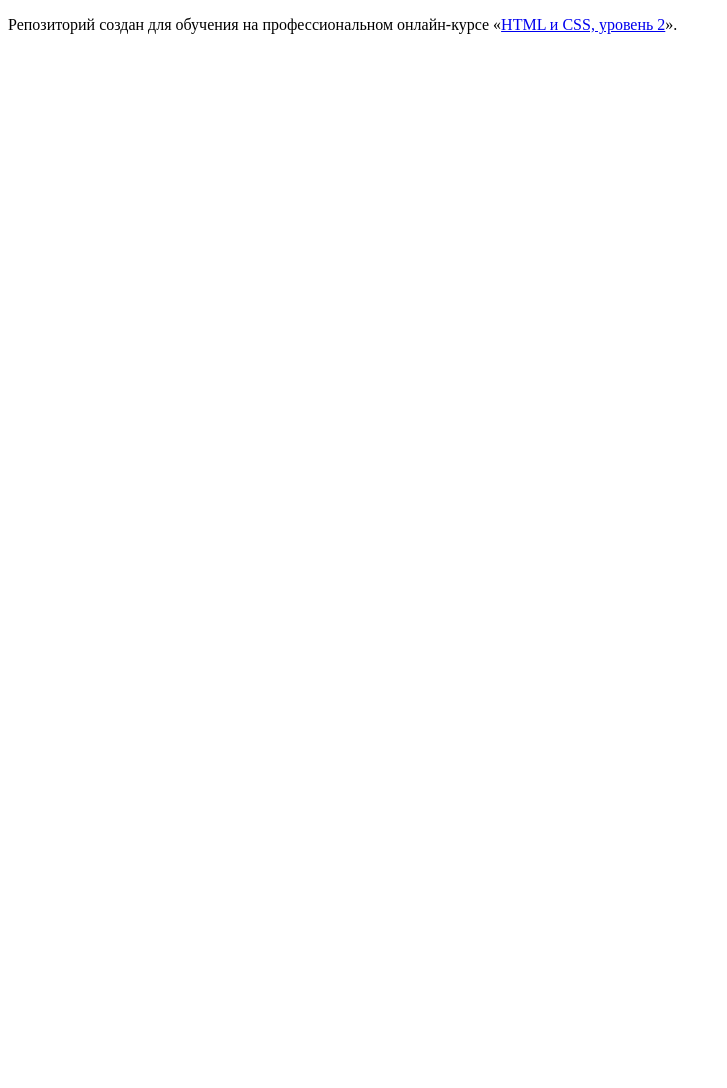
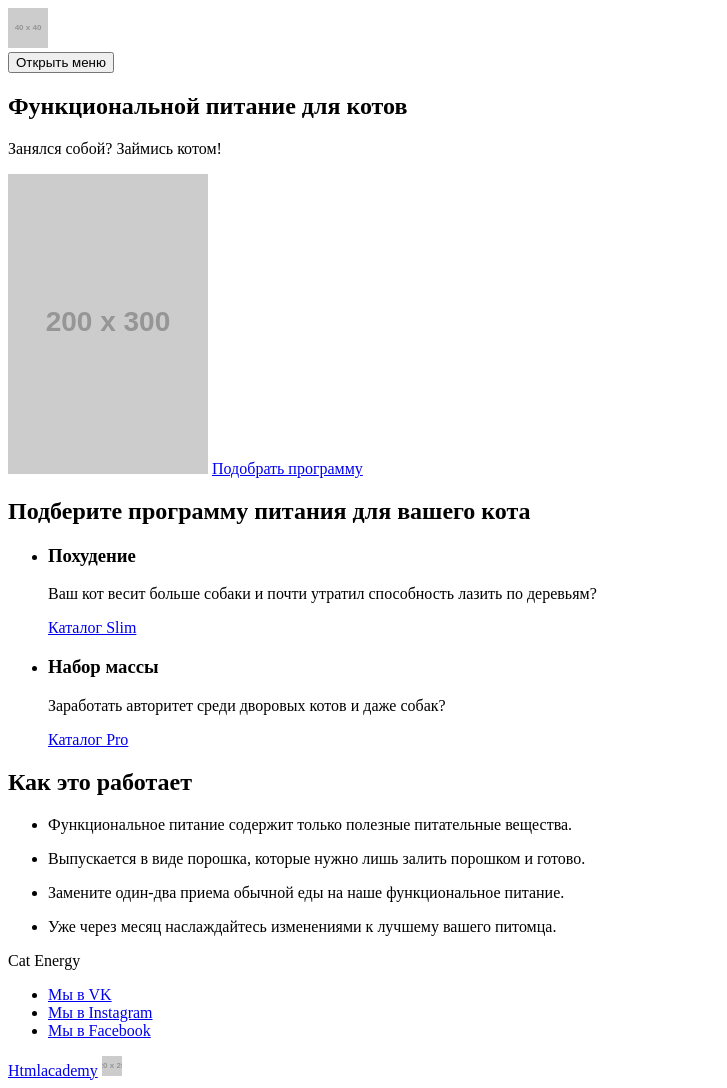
Before and after one commit to icekimi23/321293-cat-energy-18, a website: page source/index.html in a window 1280 px wide. Shown: the whole page, without its empty margins (0-727 px from the left). Before the commit the page ends 800 px from the top, so only its background shows below. Drawn offline with Linux system fonts and the light colour scheme; placeholder pictures from the web are drawn by us.

Commit message:
module2-task1: Разметка стартовой страницы

```diff
--- a/source/index.html
+++ b/source/index.html
@@ -5,8 +5,93 @@
     <title>HTML Academy: Кэт энерджи</title>
   </head>
   <body>
+    <header class="page-header">
+      <div class="page-header__wrapper">
+        <a class="page-header__logo">
+          <img class="page-header__logo-image" src="https://via.placeholder.com/40x40" width="40" height="40" alt="Логотип Cat Energy">
+        </a>
+        <nav class="main-nav">
+          <button class="main-nav__toggle" type="button">Открыть меню</button>
+          <div class="main-nav__wrapper">
+            <!-- место под навигацию -->
+          </div>
+        </nav>
+      </div>
+    </header>
 
-    <p>Репозиторий создан для обучения на профессиональном онлайн‑курсе «<a href="https://htmlacademy.ru/intensive/adaptive">HTML и CSS, уровень 2</a>».</p>
+    <main class="page-main">
+      <section class="intro">
+        <div class="intro__wrapper">
+          <h1 class="intro__title">Функциональной питание для котов</h1>
+          <p class="intro__subtitle">Занялся собой? Займись котом!</p>
+          <img class="intro__image" src="https://via.placeholder.com/200x300" width="200" height="300" alt="Корм Cat Energy с курицей">
+          <a href="/catalog" class="button button_theme_normal intro__catalog-button"> Подобрать программу </a>
+        </div>
+      </section>
 
+      <section class="programs">
+        <div class="programs__wrapper">
+          <h2 class="visually-hidden"> Подберите программу питания для вашего кота </h2>
+          <ul class="programs__list">
+            <li class="programs__item programs__item_type_slim">
+              <h3 class="programs__item-title">Похудение</h3>
+              <p class="programs__item-description">Ваш кот весит больше собаки и почти утратил способность лазить по деревьям?</p>
+              <a class="programs__item-link" href="/catalog/slim">Каталог Slim</a>
+            </li>
+            <li class="programs__item programs__item_type_pro">
+              <h3 class="programs__item-title">Набор массы</h3>
+              <p class="programs__item-description">Заработать авторитет среди дворовых котов и даже собак?</p>
+              <a class="programs__item-link" href="/catalog/pro">Каталог Pro</a>
+            </li>
+          </ul>
+        </div>
+      </section>
+
+      <section class="explanation">
+        <div class="explanation__wrapper">
+          <h2> Как это работает </h2>
+          <ul class="explanation-list">
+            <li class="explanation__item explanation__item_step_1">
+              <p class="explanation__description">Функциональное питание содержит только полезные питательные вещества.</p>
+            </li>
+            <li class="explanation__item explanation__item_step_2">
+              <p class="explanation__description">Выпускается в виде порошка, которые нужно лишь залить порошком и готово.</p>
+            </li>
+            <li class="explanation__item explanation__item_step_3">
+              <p class="explanation__description">Замените один-два приема обычной еды на наше функциональное питание.</p>
+            </li>
+            <li class="explanation__item explanation__item_step_4">
+              <p class="explanation__description">Уже через месяц наслаждайтесь изменениями к лучшему вашего питомца.</p>
+            </li>
+          </ul>
+        </div>
+      </section>
+    </main>
+
+    <footer class="page-footer">
+      <div class="page-footer__wrapper">
+        <a class="page-footer__title logo-title logo-title_size-medium"><span>Cat</span> Energy</a>
+        <div class="page-footer__social social">
+          <ul class="social__list">
+            <li class="social__item social__item_type_vk">
+              <a href="https://vk.com/cat-energy"> Мы в VK</a>
+            </li>
+            <li class="social__item social__item_type_instagram">
+              <a href="https://instagram.com/cat-energy">Мы в Instagram</a>
+            </li>
+            <li class="social__item social__item_type_facebook">
+              <a href="https://facebook.com/cat-energy">Мы в Facebook</a>
+            </li>
+          </ul>
+        </div>
+
+        <div class="page-footer__copyright copyright">
+          <a class="copyright__text" href="https://htmlacademy.ru">Htmlacademy</a>
+          <a class="copyright__image" href="https://htmlacademy.ru">
+            <img src="https://via.placeholder.com/20x20" width="20" height="20" alt="Сайт Htmlacademy">
+          </a>
+        </div>
+      </div>
+    </footer>
   </body>
 </html>
```
